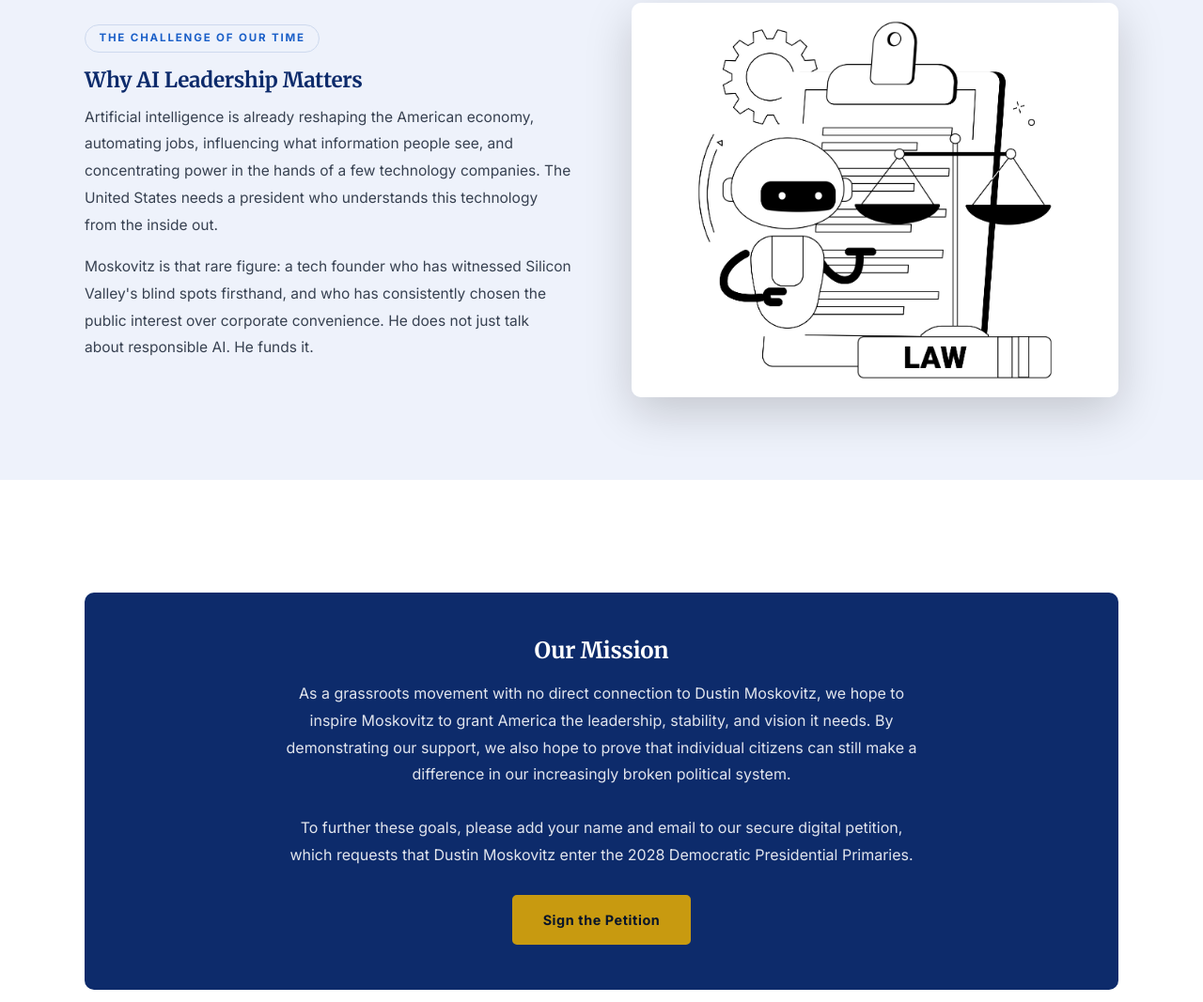
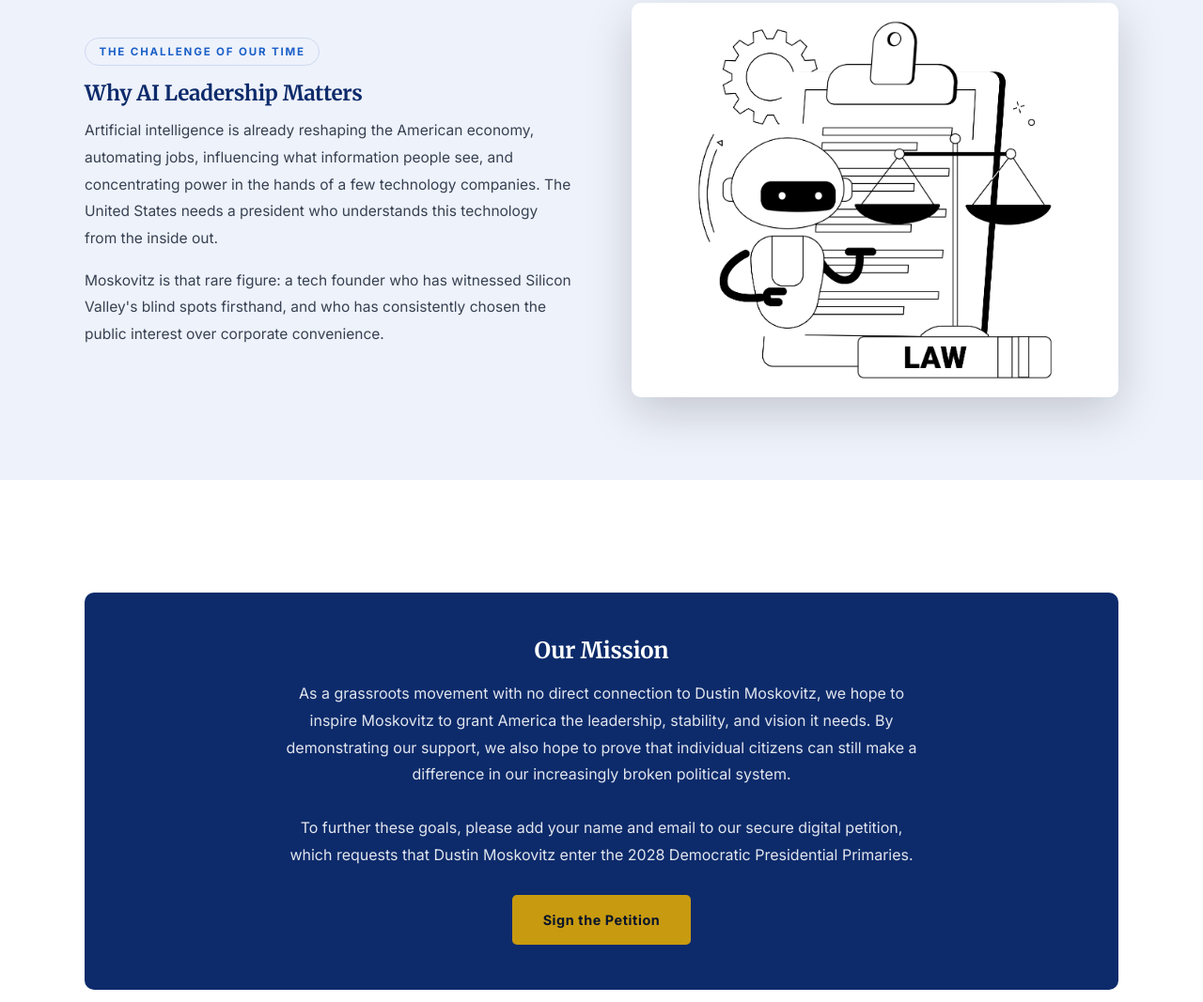
Before and after one commit to OliverKuperman/AmericansForMoskovitz, a website: page public/about.html in a window 1280 px wide. Shown: the part 2995-4062 px from the top of the page at 94% size. Drawn offline with Linux system fonts and the light colour scheme; no server answers.

Commit message:
Edit Text

```diff
--- a/public/about.html
+++ b/public/about.html
@@ -175,7 +175,7 @@
                 Artificial intelligence is already reshaping the American economy, automating jobs, influencing what information people see, and concentrating power in the hands of a few technology companies. The United States needs a president who understands this technology from the inside out.
               </p>
               <p>
-                Moskovitz is that rare figure: a tech founder who has witnessed Silicon Valley's blind spots firsthand, and who has consistently chosen the public interest over corporate convenience. He does not just talk about responsible AI. He funds it.
+                Moskovitz is that rare figure: a tech founder who has witnessed Silicon Valley's blind spots firsthand, and who has consistently chosen the public interest over corporate convenience.
               </p>
             </div>
           </div>
```
